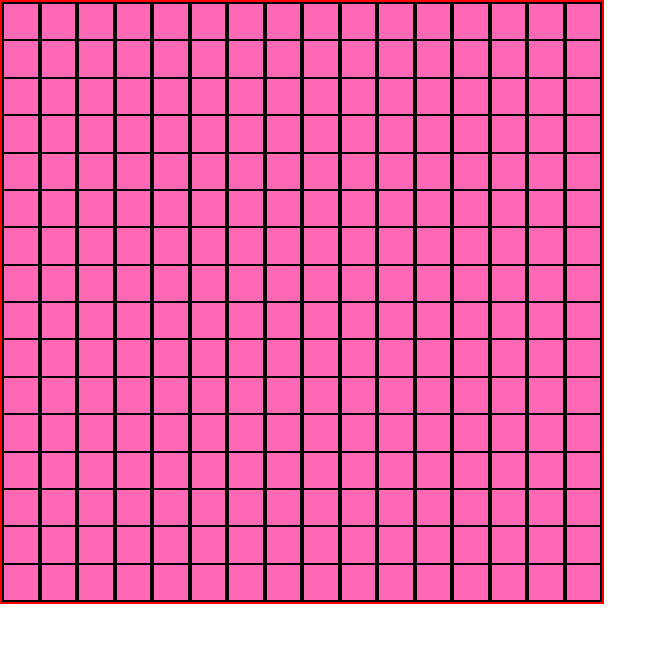
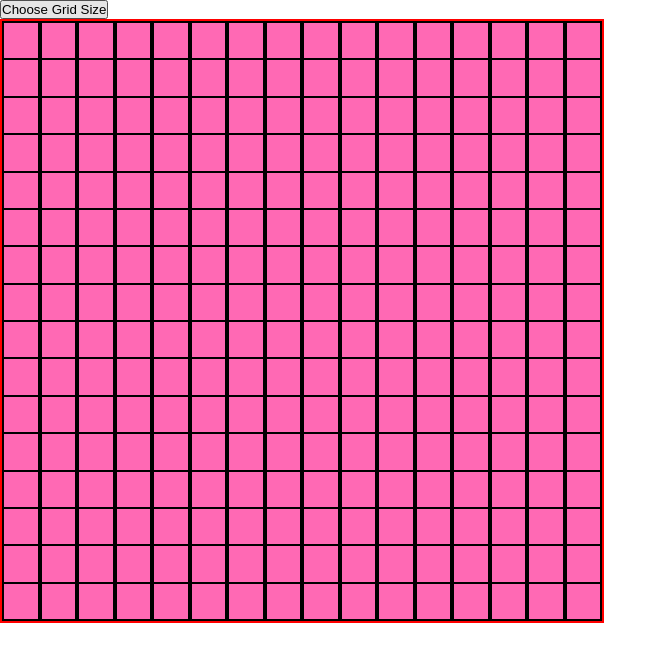
Before and after one commit to AlexVNep/sketch, a plain HTML site: page index.html in a window 1280 px wide. Shown: the whole page, without its empty margins (0-667 px from the left). Drawn offline with Linux system fonts and the light colour scheme.

Commit message:
Add button element to chage grid size

```diff
--- a/index.html
+++ b/index.html
@@ -9,6 +9,9 @@
 </head>
 
 <body>
+    <div class="grid-size">
+        <button>Choose Grid Size</button>
+    </div>
     <div class="container"></div>
 
     <script type="text/javascript" src="scripts.js"></script>
```
